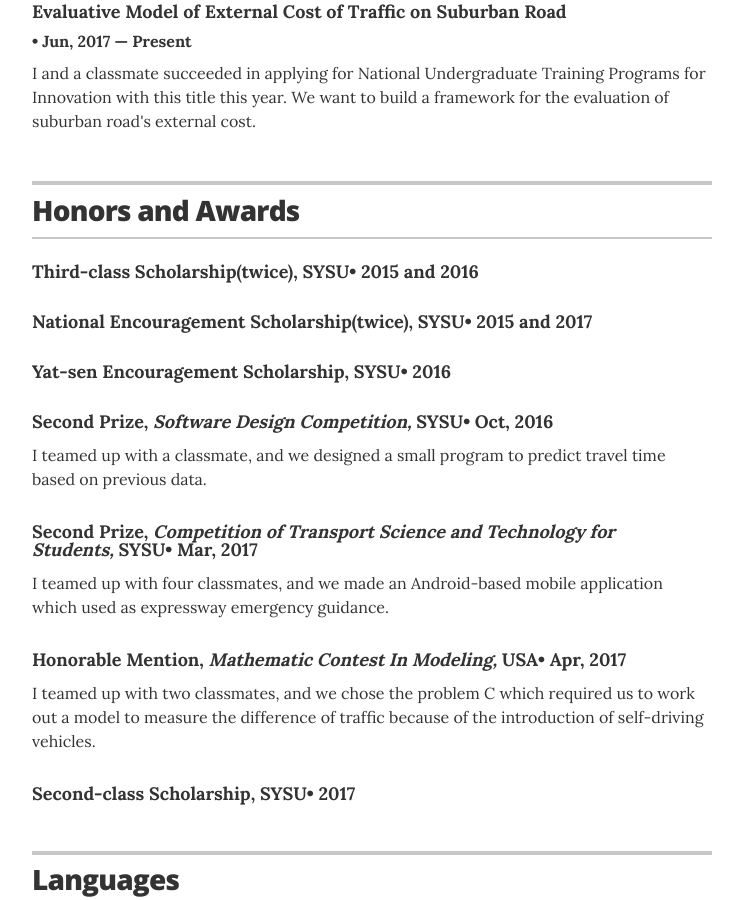
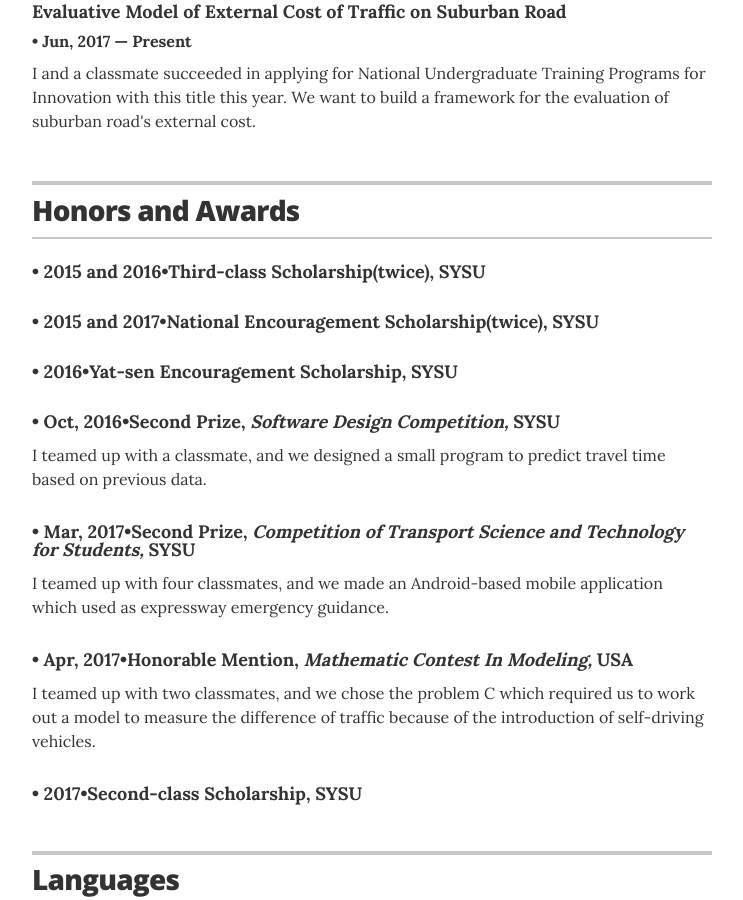
Before and after one commit to LastStriker/LastStriker.github.io, a Jekyll site: the page built from index.html, in a window 1280 px wide and 900 px high, scrolled down 657 px. Shown: the whole window, without its empty margins (268-1011 px from the left). Built offline with Jekyll 4.4.1, drawn with Linux system fonts in a browser that asks for light colours.

Commit message:
CV version 1.3

```diff
--- a/_layouts/resume.html
+++ b/_layouts/resume.html
@@ -96,7 +96,7 @@
 
         {% for recognition in site.data.recognitions %}
         <div class="resume-item">
-          <h5 class="resume-item-details" itemprop="description">{{ recognition.award }},&nbsp;<i>{{ recognition.competition }}</i>{{ recognition.organization }}&bull; {{ recognition.year }}</h5>
+          <h5 class="resume-item-details" itemprop="description">&bull; {{ recognition.year }}&bull;{{ recognition.award }},&nbsp;<i>{{ recognition.competition }}</i>{{ recognition.organization }}</h5>
           <p class="resume-item-copy">{{ recognition.summary }}</p>
         </div>
         {% endfor %}
```
